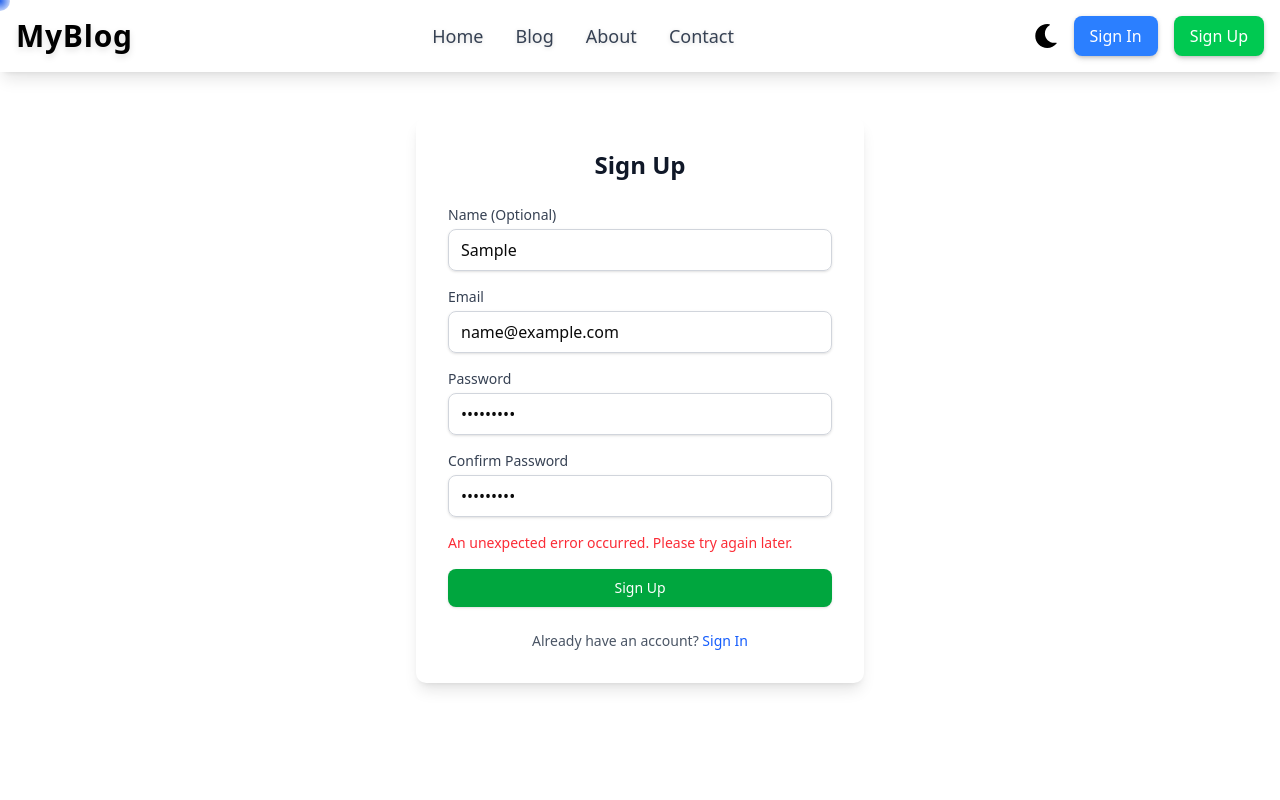
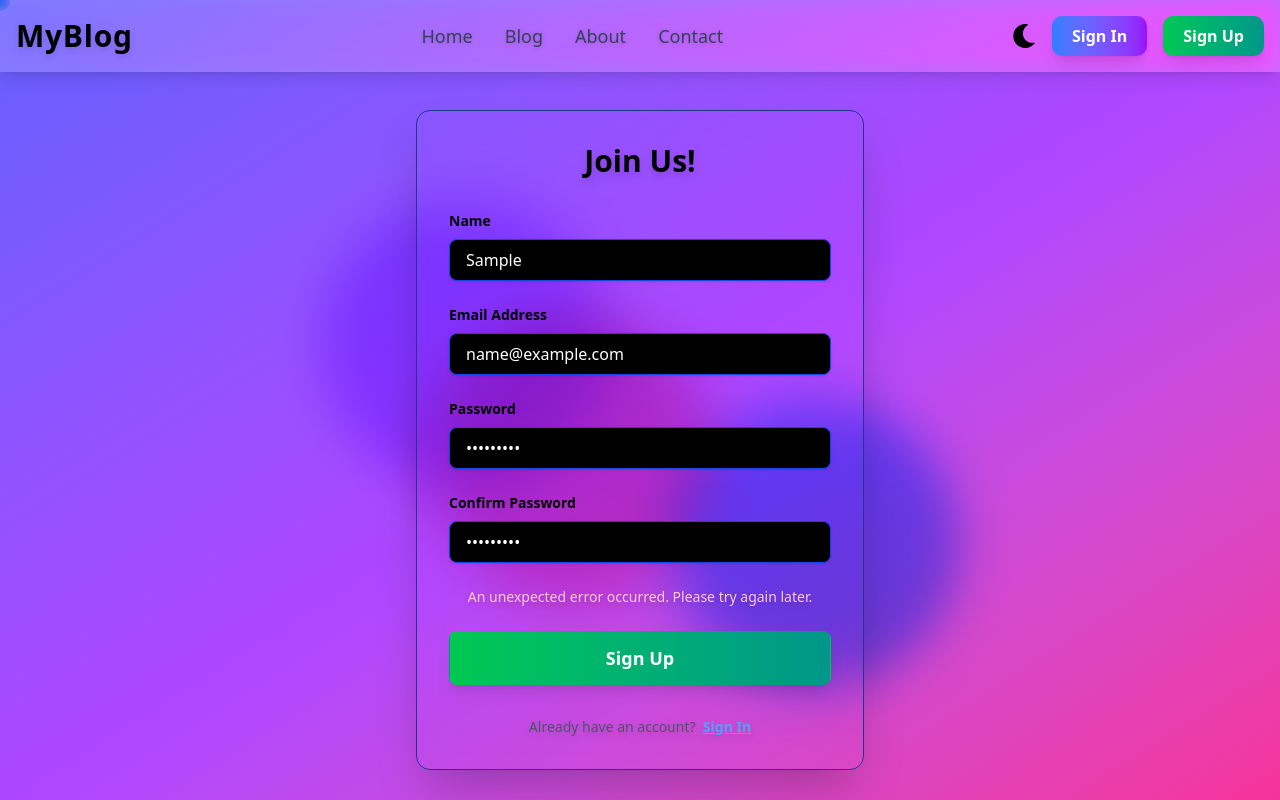
Before and after one commit to Nishant-Kumar-devz/blog-next-js, a Next.js app: page /auth/signup in a window 1280 px wide. Both pictures are taken after typing "Sample", "name@example.com", "Sample123", "Sample123" into the empty fields and a click on the button "Sign Up". Built offline with nearby package versions, Linux system fonts and the light colour scheme; no server answers.

Commit message:
style: enhance UI elements across authentication and dashboard pages with gradient backgrounds and improved button styles

```diff
--- a/app/auth/signin/page.tsx
+++ b/app/auth/signin/page.tsx
@@ -18,8 +18,7 @@ export default function SignInPage() {
   useEffect(() => {
     if (searchParams.get("registered") === "true") {
       setSuccessMessage("Registration successful! Please sign in.");
-      // Optionally clear error if any previous one was set
-      setError(null);
+      setError(null); // Clear any previous error
     }
     // You might want to clear this message after a few seconds
     const timer = setTimeout(() => {
@@ -89,17 +88,22 @@ export default function SignInPage() {
   };
 
   return (
-    <main className="min-h-screen flex items-center justify-center p-4">
-      <div className="w-full max-w-md bg-white dark:bg-gray-800 p-8 rounded-lg shadow-lg">
-        <h1 className="text-2xl font-bold text-center mb-6 text-gray-900 dark:text-gray-100">
-          Sign In
+    <main className="min-h-screen flex items-center justify-center p-4 bg-gradient-to-br from-indigo-500 via-purple-500 to-pink-500 dark:from-gray-900 dark:via-purple-900 dark:to-blue-900 relative overflow-hidden">
+      {/* Background circles for visual interest */}
+      <div className="absolute top-1/4 left-1/4 w-72 h-72 bg-purple-400 rounded-full mix-blend-multiply filter blur-xl opacity-70 animate-blob"></div>
+      <div className="absolute top-1/2 right-1/4 w-72 h-72 bg-blue-400 rounded-full mix-blend-multiply filter blur-xl opacity-70 animate-blob animation-delay-2000"></div>
+      <div className="absolute bottom-1/4 left-1/3 w-72 h-72 bg-pink-400 rounded-full mix-blend-multiply filter blur-xl opacity-70 animate-blob animation-delay-4000"></div>
+
+      <div className="w-full max-w-md p-8 rounded-xl shadow-2xl relative z-10 backdrop-filter backdrop-blur-lg  bg-opacity-10 dark:bg-black dark:bg-opacity-20 border border-blue-900 border-opacity-20 dark:border-gray-700 dark:border-opacity-30 transform transition-all duration-300 hover:scale-[1.01]">
+        <h1 className="text-3xl font-extrabold text-center mb-8 text-black dark:text-white drop-shadow-lg">
+          Welcome Back!
         </h1>
-        <form onSubmit={handleSubmit} className="space-y-4">
+        <form onSubmit={handleSubmit} className="space-y-6">
           <div>
             <label
               htmlFor="email"
-              className="block text-sm font-medium text-gray-700 dark:text-gray-300">
-              Email
+              className="block text-sm font-semibold text-black dark:text-gray-200 mb-2">
+              Email Address
             </label>
             <input
               type="email"
@@ -107,14 +111,15 @@ export default function SignInPage() {
               value={email}
               onChange={(e) => setEmail(e.target.value)}
               required
-              className="mt-1 block w-full px-3 py-2 border border-gray-300 rounded-md shadow-sm focus:outline-none focus:ring-blue-500 focus:border-blue-500 dark:bg-gray-700 dark:border-gray-600 dark:text-gray-200"
+              className="mt-1 block w-full px-4 py-2 bg-gray-900 bg-opacity-20 dark:bg-gray-800 dark:bg-opacity-40 border border-blue-900 border-opacity-30 rounded-md shadow-sm focus:outline-none focus:ring-2 focus:ring-indigo-300 focus:border-indigo-300 placeholder-white placeholder-opacity-70 text-white dark:text-white transition-colors duration-200"
+              placeholder="your@example.com"
               disabled={loading}
             />
           </div>
           <div>
             <label
               htmlFor="password"
-              className="block text-sm font-medium text-gray-700 dark:text-gray-300">
+              className="block text-sm font-semibold text-black dark:text-gray-200 mb-2">
               Password
             </label>
             <input
@@ -123,28 +128,36 @@ export default function SignInPage() {
               value={password}
               onChange={(e) => setPassword(e.target.value)}
               required
-              className="mt-1 block w-full px-3 py-2 border border-gray-300 rounded-md shadow-sm focus:outline-none focus:ring-blue-500 focus:border-blue-500 dark:bg-gray-700 dark:border-gray-600 dark:text-gray-200"
+              className="mt-1 block w-full px-4 py-2 bg-gray-900 bg-opacity-20 dark:bg-gray-800 dark:bg-opacity-40 border border-blue-900 border-opacity-30 rounded-md shadow-sm focus:outline-none focus:ring-2 focus:ring-indigo-300 focus:border-indigo-300 placeholder-white placeholder-opacity-70 text-white dark:text-white transition-colors duration-200"
+              placeholder="••••••••"
               disabled={loading}
             />
           </div>
+
           {/* Display messages */}
           {successMessage && (
-            <p className="text-green-500 text-sm mt-2">{successMessage}</p>
+            <p className="text-green-400 text-sm mt-2 text-center drop-shadow-md">
+              {successMessage}
+            </p>
           )}
-          {error && <p className="text-red-500 text-sm mt-2">{error}</p>}
+          {error && (
+            <p className="text-red-400 text-sm mt-2 text-center drop-shadow-md">
+              {error}
+            </p>
+          )}
 
           <button
             type="submit"
-            className="w-full flex justify-center py-2 px-4 border border-transparent rounded-md shadow-sm text-sm font-medium text-white bg-blue-600 hover:bg-blue-700 focus:outline-none focus:ring-2 focus:ring-offset-2 focus:ring-blue-500 dark:bg-blue-700 dark:hover:bg-blue-800"
+            className="w-full flex justify-center py-3 px-4 border border-transparent rounded-md shadow-lg text-lg font-semibold text-white bg-gradient-to-r from-blue-500 to-purple-600 hover:from-blue-600 hover:to-purple-700 focus:outline-none focus:ring-2 focus:ring-offset-2 focus:ring-blue-400 dark:focus:ring-purple-400 transition transform hover:-translate-y-0.5 duration-300 disabled:opacity-50 disabled:cursor-not-allowed"
             disabled={loading}>
-            {loading ? "Logging In..." : "Sign In"}
+            {loading ? "Signing In..." : "Sign In"}
           </button>
         </form>
-        <p className="mt-6 text-center text-sm text-gray-600 dark:text-gray-400">
+        <p className="mt-8 text-center text-sm text-gray-700 dark:text-gray-300 drop-shadow-md">
           Don't have an account? &nbsp;
           <Link
             href="/auth/signup"
-            className="font-medium text-blue-600 hover:text-blue-500 dark:text-blue-400 dark:hover:text-blue-300">
+            className="font-bold text-blue-400 hover:text-blue-900 dark:text-purple-300 dark:hover:text-purple-200 transition-colors duration-200 underline">
             Sign Up
           </Link>
         </p>
--- a/app/auth/signup/page.tsx
+++ b/app/auth/signup/page.tsx
@@ -58,7 +58,7 @@ export default function SignUpPage() {
       // --- Registration Successful ---
       console.log("User registered successfully:", data.user);
       // Redirect to the login page after successful registration
-      router.push("/auth/signin"); // Add query param for optional message
+      router.push("/auth/signin?registered=true"); // Add query param for optional message
     } catch (err) {
       console.error("Sign up error:", err);
       setError("An unexpected error occurred. Please try again later.");
@@ -68,32 +68,39 @@ export default function SignUpPage() {
   };
 
   return (
-    <main className="min-h-screen flex items-center justify-center p-4">
-      <div className="w-full max-w-md bg-white dark:bg-gray-800 p-8 rounded-lg shadow-lg">
-        <h1 className="text-2xl font-bold text-center mb-6 text-gray-900 dark:text-gray-100">
-          Sign Up
+    <main className="pt-24 min-h-screen flex items-center justify-center p-4 bg-gradient-to-br from-indigo-500 via-purple-500 to-pink-500 dark:from-gray-900 dark:via-purple-900 dark:to-blue-900 relative overflow-hidden">
+      {/* Background circles for visual interest (same as signin) */}
+      <div className="absolute top-1/4 left-1/4 w-72 h-72 bg-purple-400 rounded-full mix-blend-multiply filter blur-xl opacity-70 animate-blob"></div>
+      <div className="absolute top-1/2 right-1/4 w-72 h-72 bg-blue-400 rounded-full mix-blend-multiply filter blur-xl opacity-70 animate-blob animation-delay-2000"></div>
+      <div className="absolute bottom-1/4 left-1/3 w-72 h-72 bg-pink-400 rounded-full mix-blend-multiply filter blur-xl opacity-70 animate-blob animation-delay-4000"></div>
+
+      {/* Form Container - Glassmorphism style (same as signin) */}
+      <div className="w-full max-w-md p-8 rounded-xl shadow-2xl relative z-10 backdrop-filter backdrop-blur-lg  bg-opacity-10 dark:bg-black dark:bg-opacity-20 border border-blue-900 border-opacity-20 dark:border-gray-700 dark:border-opacity-30 transform transition-all duration-300 hover:scale-[1.01]">
+        <h1 className="text-3xl font-extrabold text-center mb-8 text-black dark:text-white drop-shadow-lg">
+          Join Us!
         </h1>
-        <form onSubmit={handleSubmit} className="space-y-4">
+        <form onSubmit={handleSubmit} className="space-y-6">
           <div>
             <label
               htmlFor="name"
-              className="block text-sm font-medium text-gray-700 dark:text-gray-300">
-              Name (Optional)
+              className="block text-sm font-semibold text-black dark:text-gray-200 mb-2">
+              Name
             </label>
             <input
               type="text"
               id="name"
               value={name}
               onChange={(e) => setName(e.target.value)}
-              className="mt-1 block w-full px-3 py-2 border border-gray-300 rounded-md shadow-sm focus:outline-none focus:ring-blue-500 focus:border-blue-500 dark:bg-gray-700 dark:border-gray-600 dark:text-gray-200"
+              className="mt-1 block w-full px-4 py-2 bg-black bg-opacity-20 dark:bg-gray-800 dark:bg-opacity-40 border border-blue-700 border-opacity-30 rounded-md shadow-sm focus:outline-none focus:ring-2 focus:ring-indigo-300 focus:border-indigo-300 placeholder-white placeholder-opacity-70 text-white dark:text-white transition-colors duration-200"
+              placeholder="Your Name"
               disabled={loading}
             />
           </div>
           <div>
             <label
               htmlFor="email"
-              className="block text-sm font-medium text-gray-700 dark:text-gray-300">
-              Email
+              className="block text-sm font-semibold text-black dark:text-gray-200 mb-2">
+              Email Address
             </label>
             <input
               type="email"
@@ -101,14 +108,15 @@ export default function SignUpPage() {
               value={email}
               onChange={(e) => setEmail(e.target.value)}
               required
-              className="mt-1 block w-full px-3 py-2 border border-gray-300 rounded-md shadow-sm focus:outline-none focus:ring-blue-500 focus:border-blue-500 dark:bg-gray-700 dark:border-gray-600 dark:text-gray-200"
+              className="mt-1 block w-full px-4 py-2 bg-black bg-opacity-20 dark:bg-gray-800 dark:bg-opacity-40 border border-blue-700 border-opacity-30 rounded-md shadow-sm focus:outline-none focus:ring-2 focus:ring-indigo-300 focus:border-indigo-300 placeholder-white placeholder-opacity-70 text-white dark:text-white transition-colors duration-200"
+              placeholder="your@example.com"
               disabled={loading}
             />
           </div>
           <div>
             <label
               htmlFor="password"
-              className="block text-sm font-medium text-gray-700 dark:text-gray-300">
+              className="block text-sm font-semibold text-black dark:text-gray-200 mb-2">
               Password
             </label>
             <input
@@ -117,14 +125,15 @@ export default function SignUpPage() {
               value={password}
               onChange={(e) => setPassword(e.target.value)}
               required
-              className="mt-1 block w-full px-3 py-2 border border-gray-300 rounded-md shadow-sm focus:outline-none focus:ring-blue-500 focus:border-blue-500 dark:bg-gray-700 dark:border-gray-600 dark:text-gray-200"
+              className="mt-1 block w-full px-4 py-2 bg-black bg-opacity-20 dark:bg-gray-800 dark:bg-opacity-40 border border-blue-700 border-opacity-30 rounded-md shadow-sm focus:outline-none focus:ring-2 focus:ring-indigo-300 focus:border-indigo-300 placeholder-white placeholder-opacity-70 text-white dark:text-white transition-colors duration-200"
+              placeholder="••••••••"
               disabled={loading}
             />
           </div>
           <div>
             <label
               htmlFor="confirmPassword"
-              className="block text-sm font-medium text-gray-700 dark:text-gray-300">
+              className="block text-sm font-semibold text-black dark:text-gray-200 mb-2">
               Confirm Password
             </label>
             <input
@@ -133,24 +142,29 @@ export default function SignUpPage() {
               value={confirmPassword}
               onChange={(e) => setConfirmPassword(e.target.value)}
               required
-              className="mt-1 block w-full px-3 py-2 border border-gray-300 rounded-md shadow-sm focus:outline-none focus:ring-blue-500 focus:border-blue-500 dark:bg-gray-700 dark:border-gray-600 dark:text-gray-200"
+              className="mt-1 block w-full px-4 py-2 bg-black bg-opacity-20 dark:bg-gray-800 dark:bg-opacity-40 border border-blue-700 border-opacity-30 rounded-md shadow-sm focus:outline-none focus:ring-2 focus:ring-indigo-300 focus:border-indigo-300 placeholder-white placeholder-opacity-70 text-white dark:text-white transition-colors duration-200"
+              placeholder="••••••••"
               disabled={loading}
             />
           </div>
-          {error && <p className="text-red-500 text-sm mt-2">{error}</p>}
+          {error && (
+            <p className="text-red-200 text-sm mt-2 text-center drop-shadow-md">
+              {error}
+            </p>
+          )}
           <button
             type="submit"
-            className="w-full flex justify-center py-2 px-4 border border-transparent rounded-md shadow-sm text-sm font-medium text-white bg-green-600 hover:bg-green-700 focus:outline-none focus:ring-2 focus:ring-offset-2 focus:ring-green-500 dark:bg-green-700 dark:hover:bg-green-800"
+            className="w-full flex justify-center py-3 px-4 border border-transparent rounded-md shadow-lg text-lg font-semibold text-white bg-gradient-to-r from-green-500 to-teal-600 hover:from-green-600 hover:to-teal-700 focus:outline-none focus:ring-2 focus:ring-offset-2 focus:ring-green-400 dark:focus:ring-teal-400 transition transform hover:-translate-y-0.5 duration-300 disabled:opacity-50 disabled:cursor-not-allowed"
             disabled={loading} // Disable button when loading
           >
             {loading ? "Registering..." : "Sign Up"}
           </button>
         </form>
-        <p className="mt-6 text-center text-sm text-gray-600 dark:text-gray-400">
-          Already have an account?{" "}
+        <p className="mt-8 text-center text-sm text-gray-600 dark:text-gray-300 drop-shadow-md">
+          Already have an account? &nbsp;
           <Link
             href="/auth/signin"
-            className="font-medium text-blue-600 hover:text-blue-500 dark:text-blue-400 dark:hover:text-blue-300">
+            className="font-bold text-blue-400 hover:text-blue-900 dark:text-purple-300 dark:hover:text-purple-200 transition-colors duration-200 underline">
             Sign In
           </Link>
         </p>
--- a/app/dashboard/page.tsx
+++ b/app/dashboard/page.tsx
@@ -33,7 +33,6 @@ const DashboardPage = () => {
   const router = useRouter();
 
   useEffect(() => {
-
     const checkAuthAndLoadData = async () => {
       const token = localStorage.getItem("authToken");
 
@@ -142,10 +141,13 @@ const DashboardPage = () => {
           A Navbar with p-4 often means ~64px height. pt-16 (64px) should be enough,
           but pt-20 (80px) adds a little more breathing room below the Navbar.
           You might need to fine-tune this based on your actual Navbar's height. */}
-      <main className="container mx-auto pt-20 px-6 sm:px-8 pb-6 sm:pb-8">
+      <main
+        className="container mx-auto pt-20 px-6 sm:px-8 pb-6 sm:pb-8 bg-gradient-to-br from-indigo-100 via-purple-500 to-pink-500
+                     dark:from-black dark:via-black dark:to-black
+                     overflow-hidden text-white dark:text-gray-100">
         {" "}
         {/* UPDATED LINE */}
-        <h2 className="text-4xl sm:text-5xl font-extrabold mb-4 text-transparent bg-clip-text bg-gradient-to-r from-blue-400 to-purple-600 leading-tight drop-shadow-md">
+        <h2 className="text-4xl sm:text-5xl font-extrabold mb-4 text-transparent bg-clip-text bg-gradient-to-r from-blue-600 to-purple-700 leading-tight drop-shadow-md">
           Welcome, {userName || userEmail}!
         </h2>
         <p className="text-lg sm:text-xl text-gray-600 dark:text-gray-400 mb-6 drop-shadow-sm">
--- a/app/page.tsx
+++ b/app/page.tsx
@@ -74,13 +74,21 @@ const blogPosts = [
 
 export default function Home() {
   return (
-    <main className="relative z-10 min-h-screen px-4 sm:px-8 py-3 pb-20 text-white dark:text-gray-100">
+    <main
+      className="relative min-h-screen px-4 sm:px-8 py-3 pb-20
+                     bg-gradient-to-br from-indigo-100 via-purple-500 to-pink-500
+                     dark:from-black dark:via-black dark:to-black
+                     overflow-hidden text-white dark:text-gray-100">
+      {/* Background circles for visual interest (matching signin and signup) */}
+      <div className="absolute top-1/4 left-1/4 w-72 h-72 bg-purple-400 rounded-full mix-blend-multiply filter blur-xl opacity-70 animate-blob"></div>
+      <div className="absolute top-1/2 right-1/4 w-72 h-72 bg-blue-400 rounded-full mix-blend-multiply filter blur-xl opacity-70 animate-blob animation-delay-2000"></div>
+      <div className="absolute bottom-1/4 left-1/3 w-72 h-72 bg-pink-400 rounded-full mix-blend-multiply filter blur-xl opacity-70 animate-blob animation-delay-4000"></div>
       {/* Hero Section */}
       <section className="text-center mb-16 pt-24 sm:pt-32 max-w-3xl mx-auto">
-        <h1 className="text-5xl sm:text-6xl font-extrabold mb-4 text-transparent bg-clip-text bg-gradient-to-r from-blue-400 to-purple-600 leading-tight">
+        <h1 className="text-5xl sm:text-6xl font-extrabold mb-4 text-transparent bg-clip-text bg-gradient-to-r from-blue-600 to-purple-700 leading-tight">
           Welcome to MyDev Blog
         </h1>
-        <p className="text-lg sm:text-xl text-gray-500 dark:text-gray-600 mb-8">
+        <p className="text-lg sm:text-xl text-gray-600 dark:text-gray-600 mb-8">
           Your go-to source for insights into web development, programming, and
           tech trends. Stay updated with our latest articles and tutorials.
         </p>
--- a/components/Navbar.jsx
+++ b/components/Navbar.jsx
@@ -41,7 +41,7 @@ const Navbar = () => {
       // Clean up the event listener when the component unmounts
       window.removeEventListener("storage", checkAuthStatus);
     };
-  }, [pathname]); // <-- KEY CHANGE: Added pathname to the dependency array
+  }, [pathname]); // KEY CHANGE: Added pathname to the dependency array
 
   const toggleMenu = () => {
     setIsOpen(!isOpen);
@@ -135,19 +135,25 @@ const Navbar = () => {
             {isLoggedIn ? (
               <button
                 onClick={handleLogout}
-                className="px-4 py-2 bg-red-500 text-white rounded-md hover:bg-red-600 transition duration-300 shadow-md drop-shadow-sm">
+                className="relative px-5 py-2 group overflow-hidden font-semibold rounded-lg text-white text-md shadow-lg transition duration-300 ease-in-out transform hover:-translate-y-0.5
+                           bg-gradient-to-r from-red-500 to-pink-600 hover:from-red-600 hover:to-pink-700
+                           focus:outline-none focus:ring-2 focus:ring-offset-2 focus:ring-red-400 dark:focus:ring-pink-400">
                 Logout
               </button>
             ) : (
               <>
                 <Link
                   href="/auth/signin"
-                  className="px-4 py-2 bg-blue-500 text-white rounded-md hover:bg-blue-600 transition duration-300 shadow-md drop-shadow-sm">
+                  className="relative px-5 py-2 group overflow-hidden font-semibold rounded-lg text-white text-md shadow-lg transition duration-300 ease-in-out transform hover:-translate-y-0.5
+                             bg-gradient-to-r from-blue-500 to-purple-600 hover:from-blue-600 hover:to-purple-700
+                             focus:outline-none focus:ring-2 focus:ring-offset-2 focus:ring-blue-400 dark:focus:ring-purple-400">
                   Sign In
                 </Link>
                 <Link
                   href="/auth/signup"
-                  className="px-4 py-2 bg-green-500 text-white rounded-md hover:bg-green-600 transition duration-300 shadow-md drop-shadow-sm">
+                  className="relative px-5 py-2 group overflow-hidden font-semibold rounded-lg text-white text-md shadow-lg transition duration-300 ease-in-out transform hover:-translate-y-0.5
+                             bg-gradient-to-r from-green-500 to-teal-600 hover:from-green-600 hover:to-teal-700
+                             focus:outline-none focus:ring-2 focus:ring-offset-2 focus:ring-green-400 dark:focus:ring-teal-400">
                   Sign Up
                 </Link>
               </>
@@ -212,13 +218,15 @@ const Navbar = () => {
               <>
                 <Link
                   href="/auth/signin"
-                  className={mobileLinkClass("/auth/signin")}
+                  className="w-full text-center block px-4 py-2 font-semibold rounded-md text-white text-md shadow-md
+                             bg-gradient-to-r from-blue-500 to-purple-600 hover:from-blue-600 hover:to-purple-700 transition duration-300"
                   onClick={toggleMenu}>
                   Sign In
                 </Link>
                 <Link
                   href="/auth/signup"
-                  className={mobileLinkClass("/auth/signup")}
+                  className="w-full text-center block px-4 py-2 font-semibold rounded-md text-white text-md shadow-md
+                             bg-gradient-to-r from-green-500 to-teal-600 hover:from-green-600 hover:to-teal-700 transition duration-300"
                   onClick={toggleMenu}>
                   Sign Up
                 </Link>
@@ -226,7 +234,8 @@ const Navbar = () => {
             ) : (
               <button
                 onClick={handleLogout}
-                className="w-full px-4 py-2 bg-red-500 text-white rounded-md hover:bg-red-600 transition duration-300 shadow-md drop-shadow-sm">
+                className="w-full px-4 py-2 font-semibold rounded-md text-white text-md shadow-md
+                           bg-gradient-to-r from-red-500 to-pink-600 hover:from-red-600 hover:to-pink-700 transition duration-300">
                 Logout
               </button>
             )}
```
Also changed, not shown: components/Card.jsx (+4 -4 lines).
